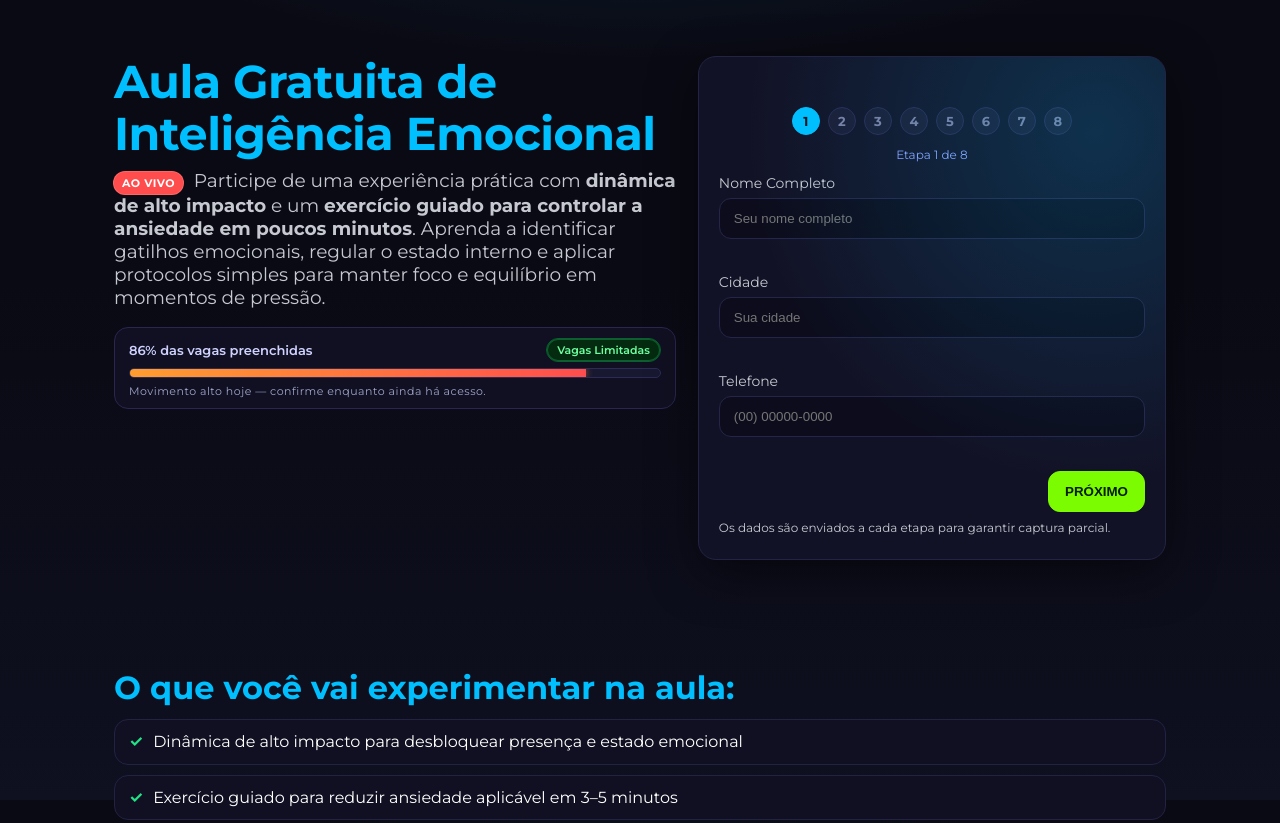
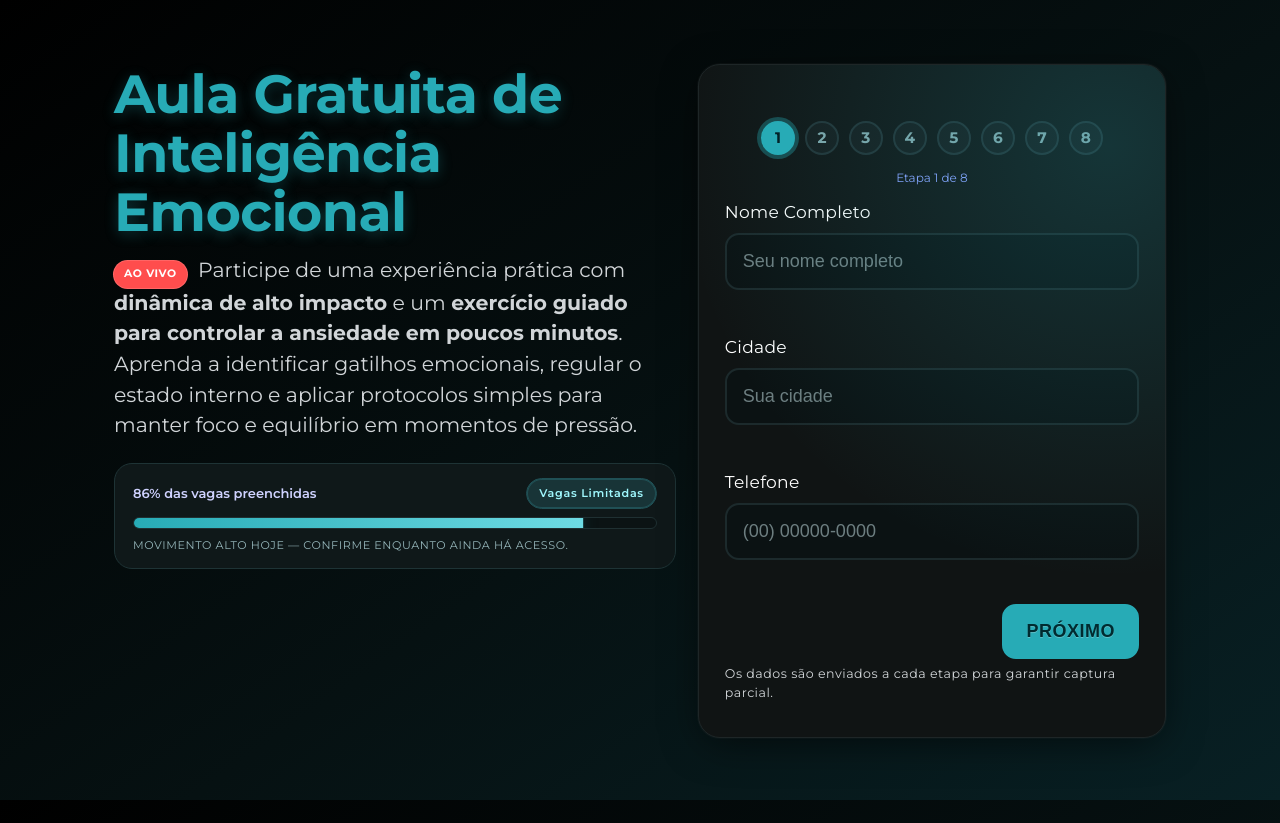
Before and after one commit to hduquinha/instituto-up-formulario, a plain HTML site: page index.html in a window 1280 px wide. Shown: the top 823 px of the page. Drawn offline with Linux system fonts and the light colour scheme.

Commit message:
style: redesign institucional (cores #27abb6 preto/branco) + acessibilidade tipografia e espaçamento

```diff
--- a/index.html
+++ b/index.html
@@ -17,77 +17,92 @@
     <link href="https://fonts.googleapis.com/css2?family=Montserrat:wght@400;600;700&display=swap" rel="stylesheet">
     <style>
       :root{
-        --bg:#0a0a14;
-        --bg2:#0f1020;
-        --text:#ffffff;
-        --muted:#c7c9d1;
-        --primary:#00BFFF; /* títulos */
-        --cta:#7CFC00;     /* botões */
-        --cta-dark:#57c800;
-        --card:#121226;
-        --border:#232345;
-        --bad:#ff4d4d;
+        --primary:#27abb6;             /* cor institucional principal */
+        --primary-rgb:39,171,182;
+        --bg:#000000;                  /* fundo principal preto */
+        --bg2:#0e0e0e;                 /* variação de fundo */
+        --text:#ffffff;                /* texto padrão */
+        --muted:#d1d5d8;               /* texto secundário */
+        --card:#101414;                /* cartões */
+        --card-border:#1e2627;         /* borda sutil */
+        --accent:#27abb6;              /* igual primary para consistência */
+        --danger:#ff5656;
+        --focus:#ffffff;
+        --focus-ring:0 0 0 3px rgba(var(--primary-rgb), .55);
       }
-      *{box-sizing:border-box}
+      *{box-sizing:border-box;-webkit-font-smoothing:antialiased;}
+      html{font-size:18px;} /* base maior para legibilidade */
+      @media (max-width:900px){ html{font-size:17px;} }
+      @media (max-width:600px){ html{font-size:16px;} }
       html,body{height:100%}
       body{
-        margin:0; font-family: 'Montserrat', system-ui, -apple-system, Segoe UI, Roboto, Arial;
+        margin:0; font-family: 'Montserrat', system-ui, -apple-system, 'Segoe UI', Roboto, Arial, sans-serif;
         color:var(--text);
-        background: radial-gradient(1000px 400px at 50% -200px, rgba(0,191,255,.15), transparent 65%),
-                    linear-gradient(180deg, #0a0a14, #0a0a14 35%, #0f1020);
+        background:linear-gradient(145deg,#000000,#061112 55%, #082024);
+        line-height:1.5;
       }
       .container{max-width:1100px; margin:0 auto; padding:24px}
-      .hero{padding:32px 0}
-  .hero h1{margin:0 0 10px; font-size: clamp(28px, 3.6vw, 46px); color:var(--primary); line-height:1.12; letter-spacing:-.5px}
-  .hero p{margin:0 0 18px; color:var(--muted); font-size: clamp(15px, 1.45vw, 19px)}
+      .hero{padding:40px 0 28px}
+  .hero h1{margin:0 0 14px; font-size: clamp(2.15rem, 4.2vw, 3.1rem); color:var(--primary); line-height:1.1; letter-spacing:-.5px; text-shadow:0 3px 14px rgba(var(--primary-rgb),.28)}
+  .hero p{margin:0 0 22px; color:var(--muted); font-size: clamp(1rem, 1.6vw, 1.25rem); max-width:860px}
       .layout{display:grid; grid-template-columns: 1.2fr 1fr; gap:22px; align-items:start}
       @media (max-width: 960px){ .layout{grid-template-columns: 1fr} }
 
       /* Card Form */
-  .card{background:var(--card); border:1px solid var(--border); border-radius:18px; padding:20px 20px 24px; box-shadow: 0 14px 50px -4px rgba(0,0,0,.55); position:relative; overflow:hidden}
-  .card:before{content:"";position:absolute;inset:0;pointer-events:none;background:radial-gradient(circle at 85% 15%,rgba(0,191,255,.18),transparent 60%)}
-      .form-header{display:flex; gap:8px; justify-content:center; margin:6px 0 16px}
-      .dot{width:28px; height:28px; border-radius:50%; background:#1b1b33; color:#7c7ea1; display:flex; align-items:center; justify-content:center; font-weight:700; font-size:13px; border:1px solid #2a2a52}
-      .dot.active{background:var(--primary); color:#00131b; border-color:var(--primary)}
-      .dot.done{background:#1dd1a1; color:#00130b; border-color:#1dd1a1}
+  .card{background:var(--card); border:1px solid var(--card-border); border-radius:22px; padding:28px 26px 34px; box-shadow:0 8px 40px -6px rgba(0,0,0,.6),0 0 0 1px rgba(255,255,255,.03); position:relative; overflow:hidden}
+  .card:before{content:"";position:absolute;inset:0;pointer-events:none;background:radial-gradient(circle at 88% 12%,rgba(var(--primary-rgb),.22),transparent 60%)}
+      .form-header{display:flex; gap:10px; justify-content:center; margin:4px 0 18px; flex-wrap:wrap}
+      .dot{width:34px; height:34px; border-radius:50%; background:#151b1c; color:#7fa6aa; display:flex; align-items:center; justify-content:center; font-weight:700; font-size:.85rem; border:2px solid #223235; transition:.25s}
+      .dot.active{background:var(--primary); color:#001c20; border-color:var(--primary); box-shadow:0 0 0 4px rgba(var(--primary-rgb),.35)}
+      .dot.done{background:#1e7e86; color:#d5f7fa; border-color:#1e7e86; opacity:.85}
       .form-step{display:none}
       .form-step.active{display:block}
-      .field{display:flex; flex-direction:column; gap:6px; margin-bottom:12px}
-      .field label{font-size:14px; color:var(--muted)}
-      .field input,.field textarea,.field select{background:#0c0c1c; color:var(--text); border:1px solid #25254a; border-radius:12px; padding:12px 14px; outline:none}
-      .field input:focus,.field textarea:focus,.field select:focus{border-color:#3a3a7a; box-shadow: 0 0 0 3px rgba(0,191,255,.15)}
-      .error{color:var(--bad); font-size:12px; min-height:16px}
+      .field{display:flex; flex-direction:column; gap:8px; margin-bottom:18px}
+      .field label{font-size:1rem; color:var(--text); font-weight:600; letter-spacing:.3px}
+      .field input,.field textarea,.field select{background:#0b1213; color:var(--text); border:2px solid #1c2a2c; border-radius:14px; padding:15px 16px; outline:none; font-size:1rem; line-height:1.3; font-weight:500; transition:.25s}
+      .field input:focus,.field textarea:focus,.field select:focus{border-color:var(--primary); box-shadow:var(--focus-ring)}
+      .field input::placeholder{color:#6d7e80; font-weight:400}
+      .error{color:var(--danger); font-size:.75rem; min-height:18px; letter-spacing:.4px}
       .actions{display:flex; justify-content:space-between; gap:12px; margin-top:8px}
-      .btn{appearance:none; border:1px solid #2d2d54; background:#121228; color:var(--text); padding:12px 16px; border-radius:12px; cursor:pointer; font-weight:600}
-      .btn:hover{background:#10102a}
-      .btn-primary{background:var(--cta); border-color:var(--cta); color:#041c00}
-      .btn-primary:hover{background:var(--cta-dark); border-color:var(--cta-dark); color:#eaffea}
-      .note{color:var(--muted); font-size:12px; margin-top:8px}
+      .btn{appearance:none; border:2px solid #204145; background:#112426; color:var(--text); padding:15px 22px; border-radius:14px; cursor:pointer; font-weight:700; letter-spacing:.5px; font-size:1rem; display:inline-flex; align-items:center; gap:6px; transition:.25s}
+      .btn:hover{background:#183237; border-color:#2d5f65}
+      .btn:focus-visible{outline:none; box-shadow:0 0 0 4px rgba(var(--primary-rgb),.55)}
+      .btn-primary{background:var(--primary); border-color:var(--primary); color:#002b30; text-shadow:0 1px 0 rgba(255,255,255,.25)}
+      .btn-primary:hover{background:#1e919b; border-color:#1e919b; color:#e6feff}
+      .note{color:var(--muted); font-size:.7rem; margin-top:6px; letter-spacing:.5px}
 
       /* Benefits */
       .section{padding:28px 0}
-      .section h2{color:var(--primary); margin:0 0 12px; font-size: clamp(22px, 2.8vw, 32px)}
+  .section h2{color:var(--primary); margin:0 0 14px; font-size: clamp(1.55rem, 2.9vw, 2.15rem); letter-spacing:.5px}
       .benefits{display:grid; gap:10px; margin:0; padding:0; list-style:none}
-  .benefits li{display:flex; align-items:flex-start; gap:10px; padding:11px 14px; background:#101022; border:1px solid #222245; border-radius:14px; line-height:1.35}
+  .benefits li{display:flex; align-items:flex-start; gap:14px; padding:16px 18px; background:#0f1819; border:1px solid #1f3335; border-radius:16px; line-height:1.42; font-size:.95rem}
       .check{color:#22e386; font-weight:700}
       .cta-wrap{margin-top:16px}
-      .cta{appearance:none; background:var(--cta); color:#041c00; border:1px solid var(--cta); padding:14px 18px; border-radius:12px; font-weight:800; cursor:pointer}
-      .cta:hover{background:var(--cta-dark); border-color:var(--cta-dark); color:#eaffea}
+  .cta{appearance:none; background:var(--primary); color:#002b30; border:2px solid var(--primary); padding:18px 26px; border-radius:16px; font-weight:800; cursor:pointer; font-size:1.05rem; letter-spacing:.6px; box-shadow:0 6px 18px -4px rgba(var(--primary-rgb),.45)}
+  .cta:hover{background:#1e919b; border-color:#1e919b; color:#e9feff}
 
       /* Mentor */
       .mentor{display:grid; grid-template-columns: 1fr 1.2fr; gap:18px; align-items:center}
       @media (max-width: 960px){ .mentor{grid-template-columns:1fr} }
-      .mentor img{width:100%; height:auto; border-radius:12px; border:1px solid #222245}
-      .mentor h3{margin:8px 0 0; color:#b9bbff; font-weight:600}
+  .mentor img{width:100%; height:auto; border-radius:16px; border:2px solid #1e3336; box-shadow:0 8px 26px -6px rgba(0,0,0,.6)}
+  .mentor h3{margin:8px 0 4px; color:var(--primary); font-weight:700; font-size:1.25rem; letter-spacing:.5px}
 
-  .scarcity{background:#101022;border:1px solid #272752;padding:10px 14px;border-radius:14px;margin-bottom:14px;display:flex;flex-direction:column;gap:6px}
-  .scarcity strong{color:#ffd977}
-  .scarcity-progress{height:10px;background:#181830;border:1px solid #2b2b56;border-radius:20px;overflow:hidden;position:relative}
-  .scarcity-progress span{display:block;height:100%;background:linear-gradient(90deg,#ff9d2f,#ff4d4d);width:86%;position:relative;box-shadow:0 0 6px 1px rgba(255,120,56,.45)}
-  .tag-live{display:inline-block;background:#ff4d4d;color:#fff;font-size:11px;font-weight:700;padding:4px 8px;border-radius:30px;letter-spacing:.5px;box-shadow:0 0 0 1px #ff6565;margin-right:6px}
-  .mini-deadline{font-size:11px;color:#9fa4c9;letter-spacing:.5px}
-  .cta-ribbon{background:#042b10;color:#6dff9f;font-size:11px;font-weight:600;padding:4px 10px;border:1px solid #0c5f2e;border-radius:40px;display:inline-flex;align-items:center;gap:6px;box-shadow:0 0 0 1px #0c5f2e inset}
-  footer{color:var(--muted); font-size:12px; padding:20px 0 40px}
+  .scarcity{background:#0f1819;border:1px solid #1e3335;padding:14px 18px;border-radius:18px;margin-bottom:18px;display:flex;flex-direction:column;gap:8px}
+  .scarcity strong{color:#ffe1a4}
+  .scarcity-progress{height:12px;background:#0b1314;border:1px solid #1f3032;border-radius:24px;overflow:hidden;position:relative}
+  .scarcity-progress span{display:block;height:100%;background:linear-gradient(90deg,#27abb6,#6edbe4);width:86%;position:relative;box-shadow:0 0 0 1px #1a3d41,0 0 16px -2px rgba(var(--primary-rgb),.55)}
+  .tag-live{display:inline-block;background:#ff4d4d;color:#fff;font-size:.6rem;font-weight:700;padding:5px 10px;border-radius:30px;letter-spacing:.6px;box-shadow:0 0 0 1px #ff6565;margin-right:6px}
+  .mini-deadline{font-size:.62rem;color:#94b4b8;letter-spacing:.6px;text-transform:uppercase}
+  .cta-ribbon{background:#183437;color:#9ff6fc;font-size:.62rem;font-weight:600;padding:6px 12px;border:1px solid #205055;border-radius:40px;display:inline-flex;align-items:center;gap:6px;box-shadow:0 0 0 1px #205055 inset;letter-spacing:.7px}
+  footer{color:var(--muted); font-size:.7rem; padding:24px 0 48px; letter-spacing:.5px}
+      /* Ajustar radios e checkboxes maiores */
+      input[type=radio],input[type=checkbox]{width:20px;height:20px;cursor:pointer; accent-color: var(--primary);}
+      label>input[type=radio],label>input[type=checkbox]{margin-right:6px; transform:translateY(1px);}
+      /* Aumentar espaçamento entre opções de grupos */
+      .form-step label input[type=radio]+span,.form-step label input[type=checkbox]+span{font-size:1rem;}
+      .form-step label{font-size:.95rem; font-weight:500;}
+      /* Barra de status mais legível */
+      #sendStatus{font-size:.8rem !important; letter-spacing:.4px}
     </style>
   </head>
   <body>
```
